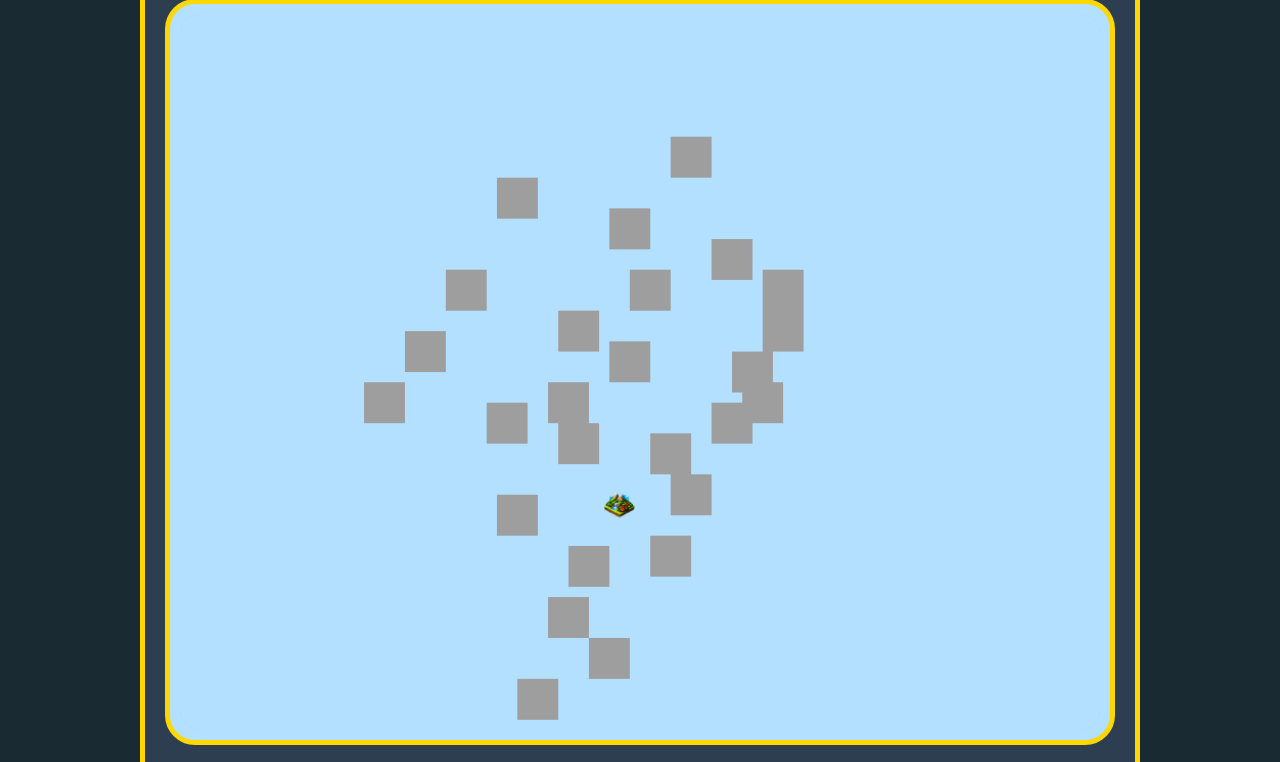
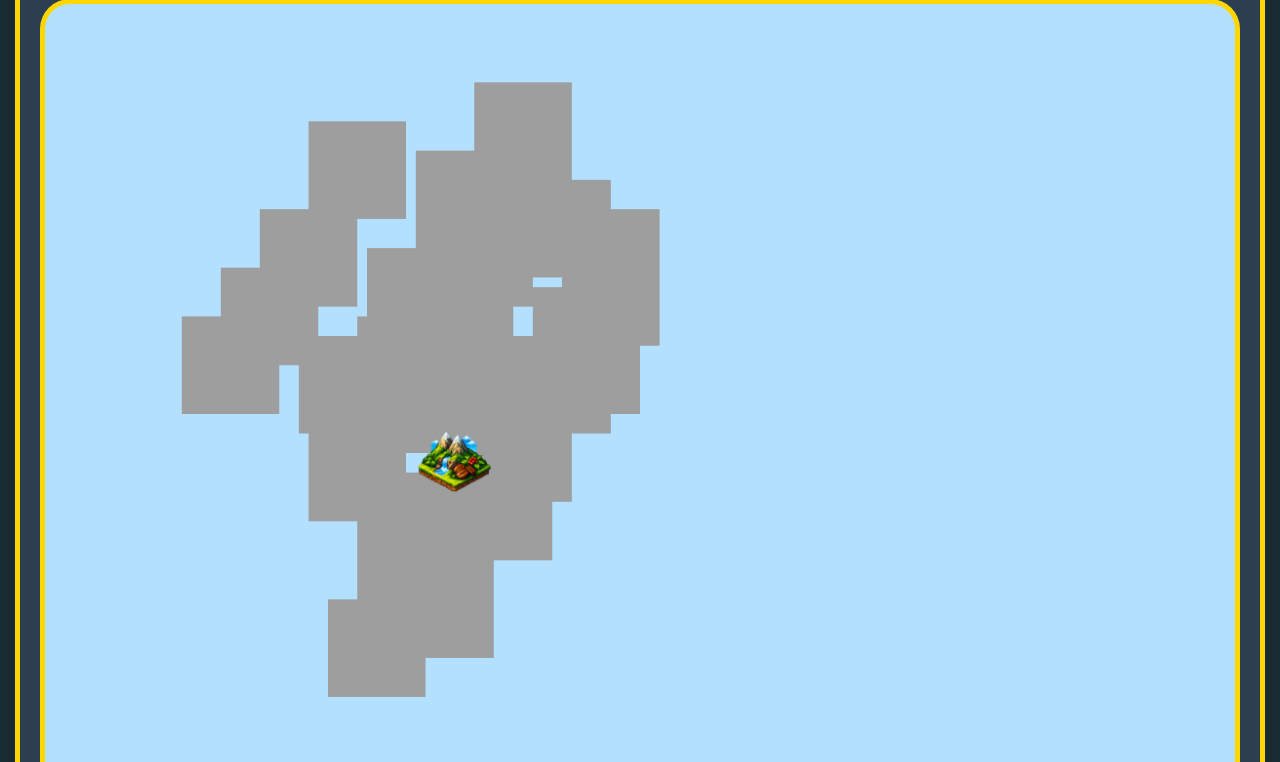
Before and after one commit to coragem3d-hash/colheita-brasileira, a plain HTML site: page index.html in a window 1280 px wide. Shown: the part 94-856 px from the top of the page. Drawn offline with Linux system fonts and the light colour scheme.

Commit message:
Update index.html

```diff
--- a/index.html
+++ b/index.html
@@ -7,10 +7,20 @@
     <style>
         * { margin: 0; padding: 0; box-sizing: border-box; }
         body { background: #1a2a32; display: flex; justify-content: center; align-items: center; min-height: 100vh; font-family: 'Segoe UI', Arial, sans-serif; padding: 15px; }
-        .jogo-container { position: relative; width: 100%; max-width: 1000px; background: #2C3E50; border-radius: 50px; padding: 20px; box-shadow: 0 20px 0 #1a252f; border: 5px solid #FFD700; }
+        .jogo-container { position: relative; width: 100%; max-width: 1300px; background: #2C3E50; border-radius: 50px; padding: 20px; box-shadow: 0 20px 0 #1a252f; border: 5px solid #FFD700; }
         .mapa-titulo { text-align: center; color: white; font-size: 28px; margin-bottom: 15px; text-shadow: 3px 3px 0 #1a252f; display: flex; align-items: center; justify-content: center; gap: 10px; }
-        .canvas-wrapper { position: relative; width: 100%; background: #b3e0ff; border-radius: 30px; padding: 10px; border: 5px solid #FFD700; }
-        #mapaCanvas { width: 100%; height: auto; display: block; border-radius: 20px; cursor: pointer; background: #a4d3ee; min-height: 400px; }
+        .canvas-wrapper { position: relative; width: 100%; background: #b3e0ff; border-radius: 30px; padding: 10px; border: 5px solid #FFD700; overflow-x: auto; }
+        #mapaCanvas {
+            width: 100%;
+            height: auto;
+            display: block;
+            border-radius: 20px;
+            cursor: pointer;
+            background: #a4d3ee;
+            min-height: 400px;
+            max-width: 1200px;
+            margin: 0 auto;
+        }
         #tooltip { position: absolute; background: rgba(0,0,0,0.9); color: white; padding: 12px 24px; border-radius: 50px; font-size: 18px; pointer-events: none; display: none; z-index: 2000; border: 3px solid #FFD700; white-space: nowrap; }
         .legenda { display: flex; flex-wrap: wrap; justify-content: center; gap: 20px; margin: 20px 0; padding: 15px; background: rgba(255,255,255,0.1); border-radius: 60px; }
         .legenda-item { display: flex; align-items: center; gap: 10px; color: white; font-weight: bold; font-size: 16px; padding: 5px 15px; background: rgba(0,0,0,0.3); border-radius: 40px; }
@@ -24,7 +34,7 @@
         <h1 class="mapa-titulo"><span>🇧🇷</span>COLHEITA BRASILEIRA<span>🇧🇷</span></h1>
 
         <div class="canvas-wrapper">
-            <canvas id="mapaCanvas" width="900" height="700"></canvas>
+            <canvas id="mapaCanvas" width="1200" height="900"></canvas>
             <div id="tooltip"></div>
         </div>
 
@@ -42,87 +52,6 @@
         </div>
     </div>
 
-    <script>
-        // ==================== MAPA COM IMAGENS E FALLBACK ====================
-        console.log('🚀 Iniciando mapa com imagens');
-
-        const canvas = document.getElementById('mapaCanvas');
-        if (!canvas) {
-            document.body.innerHTML += '<h2 style="color:red">❌ Canvas não encontrado!</h2>';
-        } else {
-            const ctx = canvas.getContext('2d');
-
-            // Lista completa dos estados com campo 'img' (caminho da imagem)
-            const estados = [
-                { sigla: 'AC', cor: '#2E7D32', x: 200, y: 380, img: 'imagens/mapa/ac.png' },
-                { sigla: 'AM', cor: '#2E7D32', x: 280, y: 270, img: 'imagens/mapa/am.png' },
-                { sigla: 'PA', cor: '#2E7D32', x: 440, y: 210, img: 'imagens/mapa/pa.png' },
-                { sigla: 'RO', cor: '#2E7D32', x: 240, y: 330, img: 'imagens/mapa/ro.png' },
-                { sigla: 'RR', cor: '#2E7D32', x: 330, y: 180, img: 'imagens/mapa/rr.png' },
-                { sigla: 'TO', cor: '#2E7D32', x: 390, y: 310, img: 'imagens/mapa/to.png' },
-                { sigla: 'AP', cor: '#2E7D32', x: 500, y: 140, img: 'imagens/mapa/ap.png' },
-                { sigla: 'MA', cor: '#F57C00', x: 460, y: 270, img: 'imagens/mapa/ma.png' },
-                { sigla: 'PI', cor: '#F57C00', x: 440, y: 340, img: 'imagens/mapa/pi.png' },
-                { sigla: 'CE', cor: '#F57C00', x: 540, y: 240, img: 'imagens/mapa/ce.png' },
-                { sigla: 'RN', cor: '#F57C00', x: 590, y: 270, img: 'imagens/mapa/rn.png' },
-                { sigla: 'PB', cor: '#F57C00', x: 590, y: 310, img: 'imagens/mapa/pb.png' },
-                { sigla: 'PE', cor: '#F57C00', x: 560, y: 350, img: 'imagens/mapa/pe.png' },
-                { sigla: 'AL', cor: '#F57C00', x: 570, y: 380, img: 'imagens/mapa/al.png' },
-                { sigla: 'SE', cor: '#F57C00', x: 540, y: 400, img: 'imagens/mapa/se.png' },
-                { sigla: 'BA', cor: '#F57C00', x: 480, y: 430, img: 'imagens/mapa/ba.png' },
-                { sigla: 'MT', cor: '#FDD835', x: 320, y: 400, img: 'imagens/mapa/mt.png' },
-                { sigla: 'MS', cor: '#FDD835', x: 330, y: 490, img: 'imagens/mapa/ms.png' },
-                { sigla: 'GO', cor: '#FDD835', x: 390, y: 420, img: 'imagens/mapa/go.png' },
-                { sigla: 'DF', cor: '#FDD835', x: 380, y: 380, img: 'imagens/mapa/df.png' },
-                { sigla: 'MG', cor: '#1976D2', x: 430, y: 480, img: 'imagens/mapa/mg.png' },
-                { sigla: 'ES', cor: '#1976D2', x: 500, y: 470, img: 'imagens/mapa/es.png' },
-                { sigla: 'RJ', cor: '#1976D2', x: 480, y: 530, img: 'imagens/mapa/rj.png' },
-                { sigla: 'SP', cor: '#1976D2', x: 400, y: 540, img: 'imagens/mapa/sp.png' },
-                { sigla: 'PR', cor: '#C2185B', x: 380, y: 590, img: 'imagens/mapa/pr.png' },
-                { sigla: 'SC', cor: '#C2185B', x: 420, y: 630, img: 'imagens/mapa/sc.png' },
-                { sigla: 'RS', cor: '#C2185B', x: 350, y: 670, img: 'imagens/mapa/rs.png' }
-            ];
-
-            // Função para desenhar o mapa
-            function desenharMapa() {
-                ctx.clearRect(0, 0, canvas.width, canvas.height);
-                ctx.fillStyle = '#b3e0ff';
-                ctx.fillRect(0, 0, canvas.width, canvas.height);
-
-                estados.forEach(estado => {
-                    const img = new Image();
-                    img.src = estado.img;
-
-                    // Tenta desenhar a imagem. Se falhar, desenha o círculo.
-                    img.onload = () => {
-                        ctx.drawImage(img, estado.x-20, estado.y-20, 40, 40);
-                    };
-
-                    img.onerror = () => {
-                        // Fallback: desenha círculo colorido
-                        ctx.fillStyle = estado.cor;
-                        ctx.beginPath();
-                        ctx.arc(estado.x, estado.y, 18, 0, Math.PI * 2);
-                        ctx.fill();
-                        ctx.strokeStyle = 'white';
-                        ctx.lineWidth = 2;
-                        ctx.stroke();
-                        ctx.fillStyle = 'white';
-                        ctx.font = 'bold 10px Arial';
-                        ctx.shadowColor = 'black';
-                        ctx.shadowBlur = 4;
-                        ctx.shadowOffsetX = 1;
-                        ctx.shadowOffsetY = 1;
-                        ctx.fillText(estado.sigla, estado.x-7, estado.y+4);
-                        ctx.shadowBlur = 0;
-                        ctx.shadowOffsetX = 0;
-                        ctx.shadowOffsetY = 0;
-                    };
-                });
-            }
-
-            desenharMapa();
-        }
-    </script>
+    <script src="script.js"></script>
 </body>
 </html>
```
